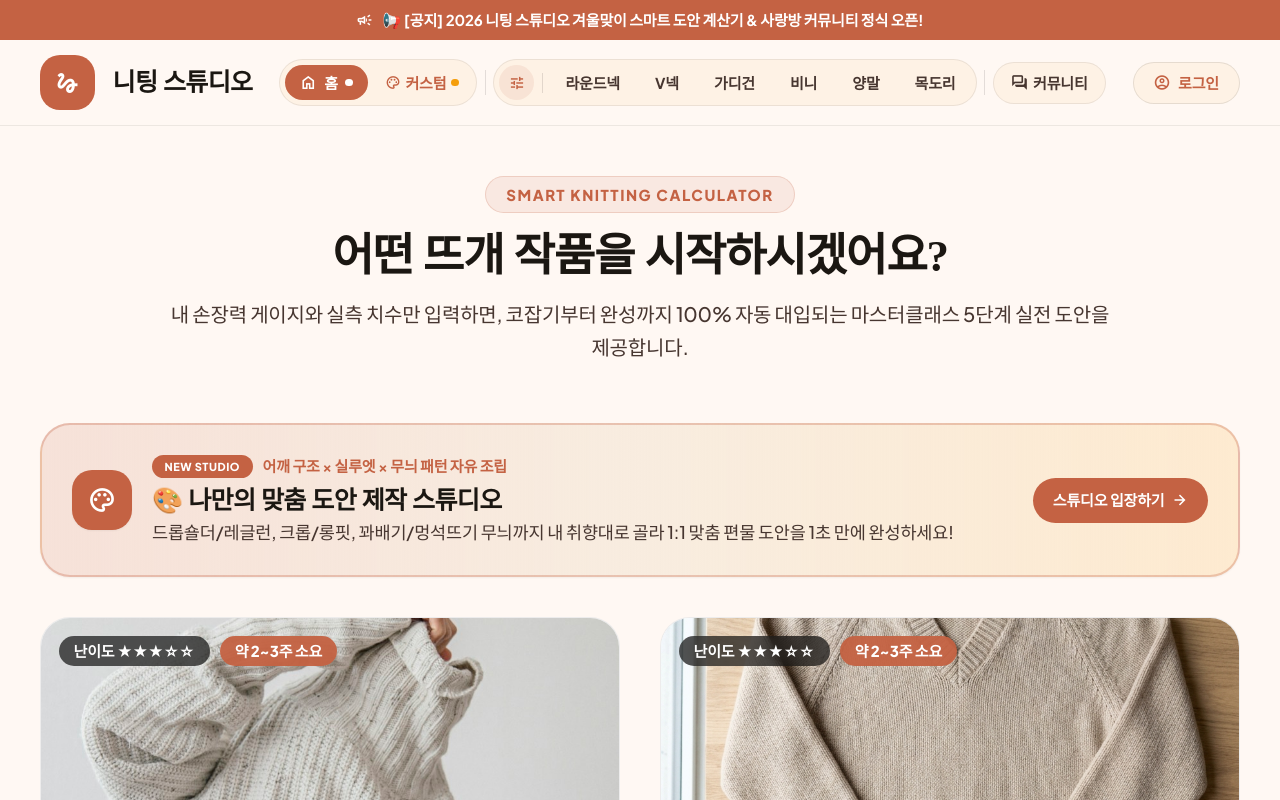
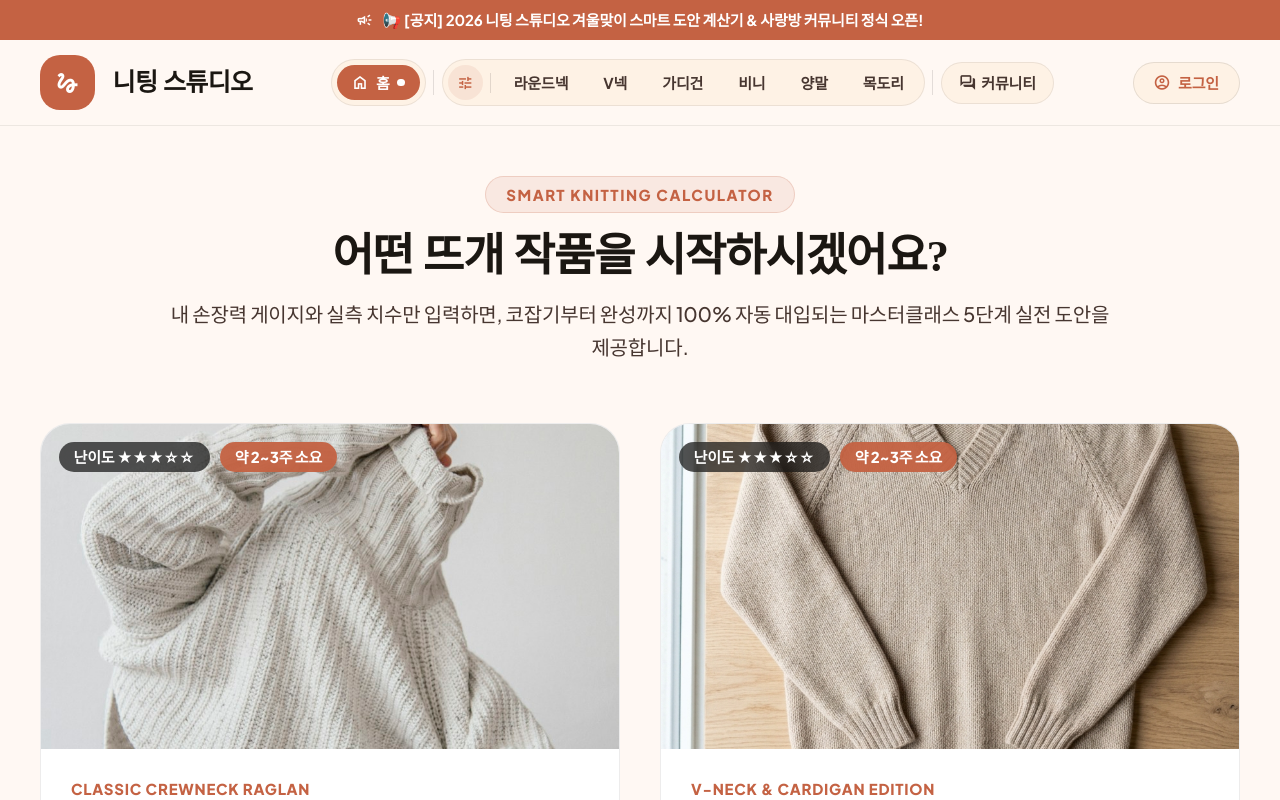
Before and after one commit to Hopelessyou/knitting-studio, a React (Vite) app in the folder react-knitting-studio/: page / in a window 1280 px wide. Shown: the top 800 px of the page. Built offline with nearby package versions, Linux system fonts and the light colour scheme; a web font is replaced by a local one.

Commit message:
security: Restrict Custom Pattern Studio access to admin account only

```diff
--- a/react-knitting-studio/src/App.jsx
+++ b/react-knitting-studio/src/App.jsx
@@ -127,7 +127,7 @@ export default function App() {
 
   // Security: If not admin, instantly kick out of admin tab
   useEffect(() => {
-    if (!isAdmin && activeTab === 'admin') {
+    if (!isAdmin && (activeTab === 'admin' || activeTab === 'custom')) {
       setActiveTab('home');
     }
   }, [isAdmin, activeTab]);
@@ -218,12 +218,16 @@ export default function App() {
 
       {/* 2. Main Page Content */}
       <main className="flex-1">
-        {activeTab === 'home' && <HomePage onSelectTab={handleSelectTab} />}
+        {activeTab === 'home' && <HomePage onSelectTab={handleSelectTab} isAdmin={isAdmin} />}
         {activeTab === 'custom' && (
-          <CustomStudioPage
-            isAdmin={isPrintAllowed}
-            onOpenVideo={handleOpenVideo}
-          />
+          isAdmin ? (
+            <CustomStudioPage
+              isAdmin={isPrintAllowed}
+              onOpenVideo={handleOpenVideo}
+            />
+          ) : (
+            <HomePage onSelectTab={handleSelectTab} isAdmin={isAdmin} />
+          )
         )}
         {(activeTab === 'sweater' || activeTab === 'sweater-crew' || activeTab === 'sweater-vneck' || activeTab === 'sweater-cardigan') && (
           <SweaterPage
--- a/react-knitting-studio/src/components/common/TopNavBar.jsx
+++ b/react-knitting-studio/src/components/common/TopNavBar.jsx
@@ -101,6 +101,7 @@ export default function TopNavBar({
               {activeTab === 'home' && <span className="w-1.5 h-1.5 rounded-full bg-white animate-pulse" />}
             </button>
 
+            {isAdmin && (
               <button
                 type="button"
                 onClick={() => onSelectTab('custom')}
@@ -109,13 +110,14 @@ export default function TopNavBar({
                     ? 'bg-primary text-white shadow-xs'
                     : 'text-primary hover:text-on-surface hover:bg-white/80'
                 }`}
-              title="어깨/실루엣/패턴 자유 조립 도안 스튜디오"
+                title="관리자 전용: 어깨/실루엣/패턴 자유 조립 도안 스튜디오"
               >
                 <span className="material-symbols-outlined text-[15px]">palette</span>
                 <span>커스텀</span>
-              <span className="w-1.5 h-1.5 rounded-full bg-amber-500" title="신규 기능" />
+                <span className="w-1.5 h-1.5 rounded-full bg-amber-500" title="관리자 전용" />
                 {activeTab === 'custom' && <span className="w-1.5 h-1.5 rounded-full bg-white animate-pulse" />}
               </button>
+            )}
           </div>
 
           <span className="w-px h-5 bg-on-surface/[0.12] shrink-0" />
@@ -322,6 +324,7 @@ export default function TopNavBar({
           <span>홈</span>
         </button>
 
+        {isAdmin && (
           <button
             type="button"
             onClick={() => onSelectTab('custom')}
@@ -333,8 +336,9 @@ export default function TopNavBar({
           >
             <span className="material-symbols-outlined text-[15px]">palette</span>
             <span>커스텀</span>
-          <span className="text-[9px] px-1 rounded-full bg-amber-500/20 text-amber-800 font-bold">NEW</span>
+            <span className="text-[9px] px-1 rounded-full bg-amber-500/20 text-amber-800 font-bold">관리자</span>
           </button>
+        )}
 
         <span className="w-px h-4 bg-on-surface/15 shrink-0" />
 
--- a/react-knitting-studio/src/pages/HomePage.jsx
+++ b/react-knitting-studio/src/pages/HomePage.jsx
@@ -1,6 +1,6 @@
 import React from 'react';
 
-export default function HomePage({ onSelectTab }) {
+export default function HomePage({ onSelectTab, isAdmin }) {
   const cards = [
     {
       id: 'sweater-crew',
@@ -70,7 +70,8 @@ export default function HomePage({ onSelectTab }) {
       </div>
 
       {/* 4 Cards Grid */}
-      {/* 🌟 NEW FEATURE: Custom Studio Callout Banner */}
+      {/* 🌟 NEW FEATURE: Custom Studio Callout Banner (관리자 전용) */}
+      {isAdmin && (
       <div
         onClick={() => onSelectTab('custom')}
         className="mb-8 p-5 sm:p-6 rounded-3xl bg-gradient-to-r from-primary/15 via-surface-container to-amber-500/15 border-2 border-primary/30 shadow-sm hover:shadow-md hover:border-primary transition-all duration-300 cursor-pointer flex flex-col md:flex-row md:items-center justify-between gap-4 group"
@@ -102,6 +103,7 @@ export default function HomePage({ onSelectTab }) {
           <span className="material-symbols-outlined text-[16px]">arrow_forward</span>
         </button>
       </div>
+      )}
 
       <div className="grid grid-cols-1 md:grid-cols-2 gap-8 mb-12">
         {cards.map((card) => (
```
Lines whose indentation alone changed are shown as unchanged.
